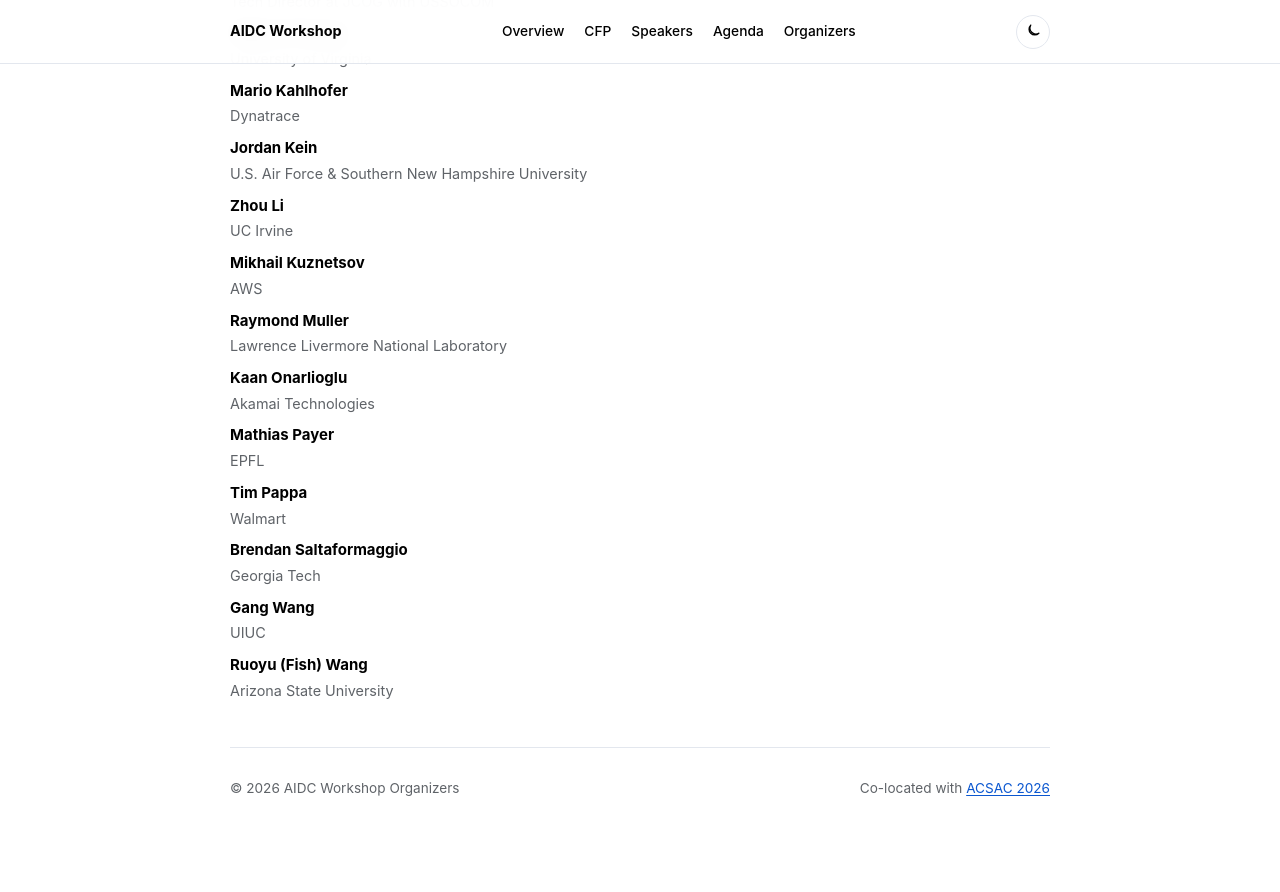
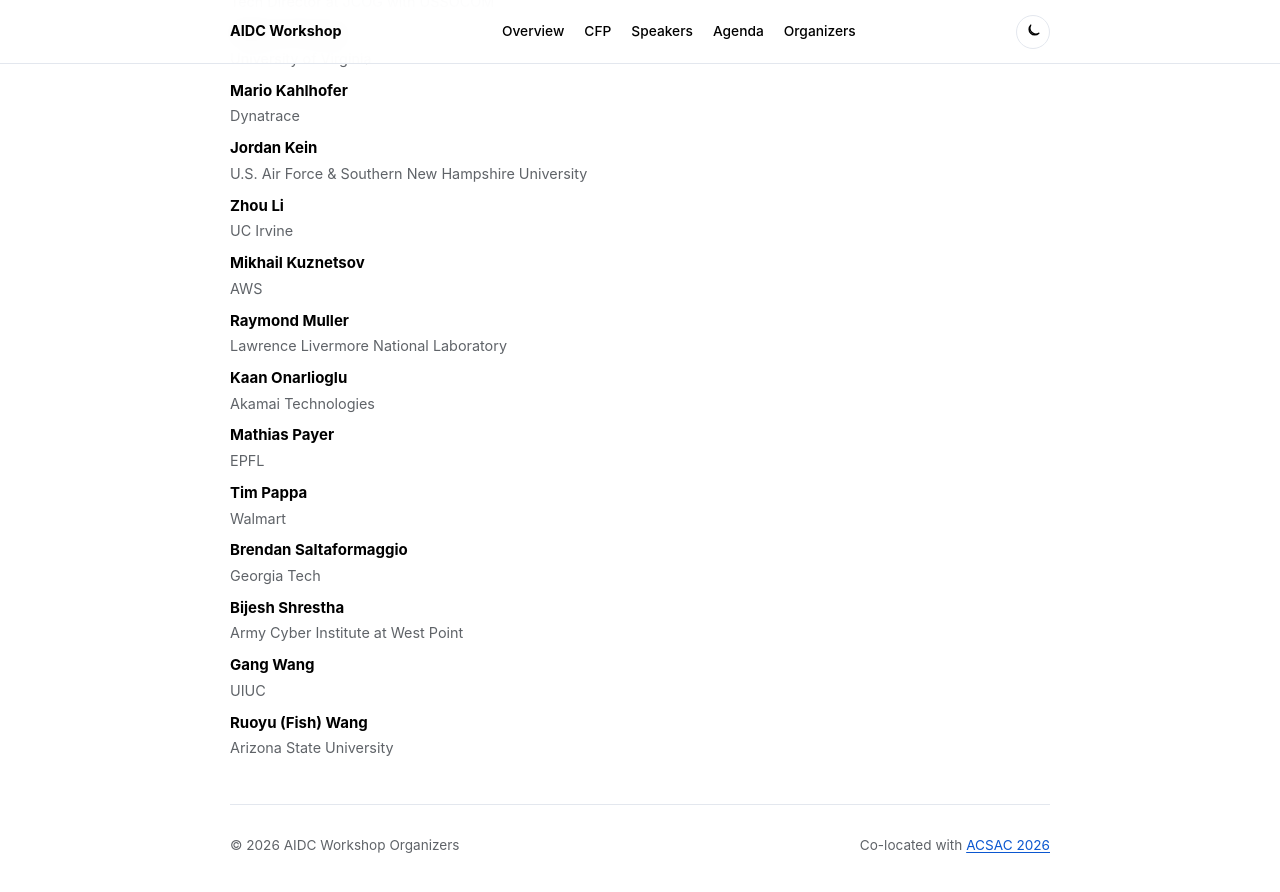
Before and after one commit to aidcworkshop/aidcworkshop.github.io, a Jekyll site: the page built from index.md, in a window 1280 px wide and 900 px high, scrolled down 6273 px. Shown: the top 892 px of the window. Built offline with Jekyll 4.4.1, drawn with Linux system fonts in a browser that asks for light colours; before the commit the page ends 7116 px from its top, so only the background shows below that.

Commit message:
Add Bijesh Shrestha to program committee

```diff
--- a/_data/workshop.yml
+++ b/_data/workshop.yml
@@ -258,6 +258,8 @@ organizers:
           affiliation: "Walmart"
         - name: "Brendan Saltaformaggio"
           affiliation: "Georgia Tech"
+        - name: "Bijesh Shrestha"
+          affiliation: "Army Cyber Institute at West Point"
         - name: "Gang Wang"
           affiliation: "UIUC"
         - name: "Ruoyu (Fish) Wang"
```
